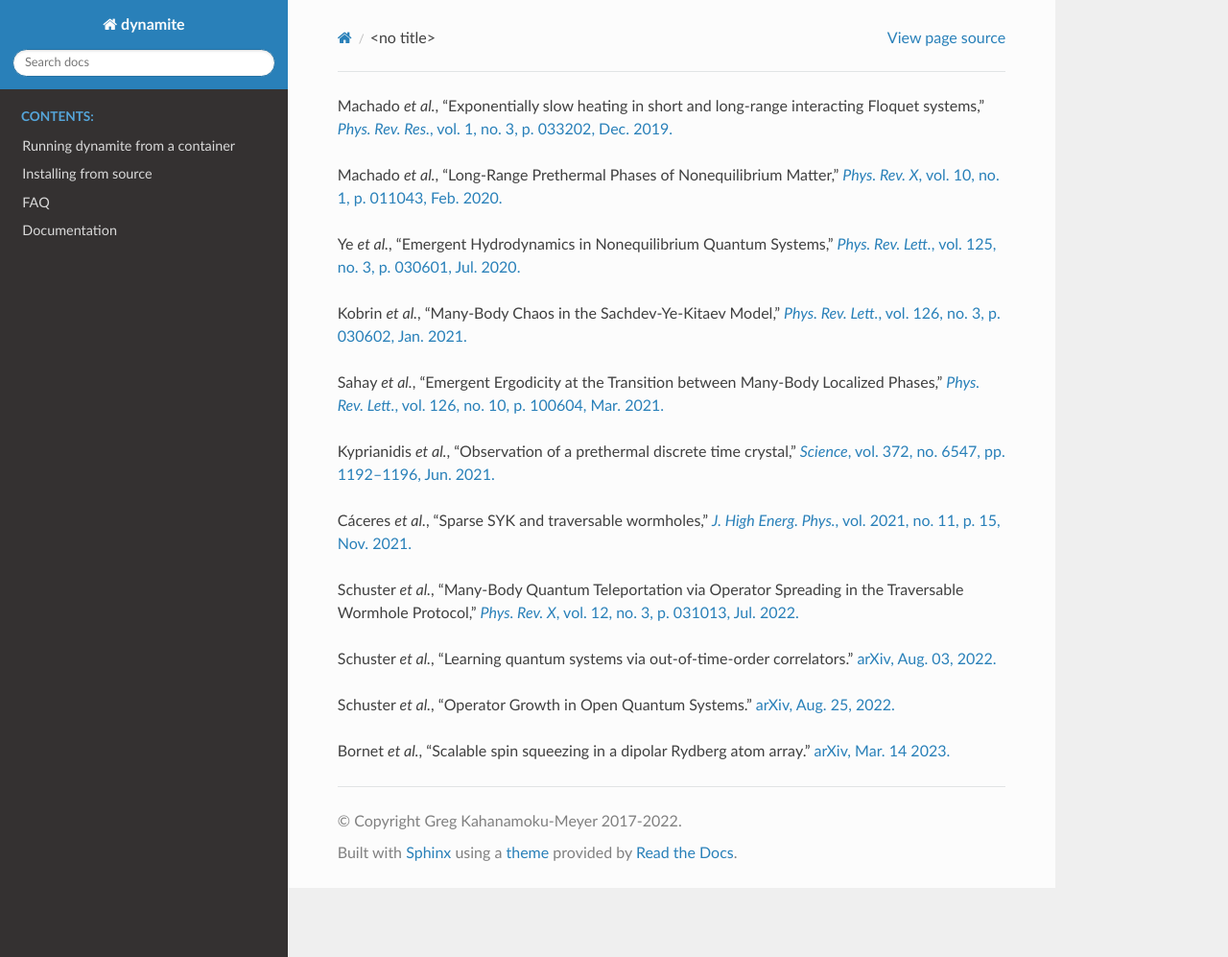
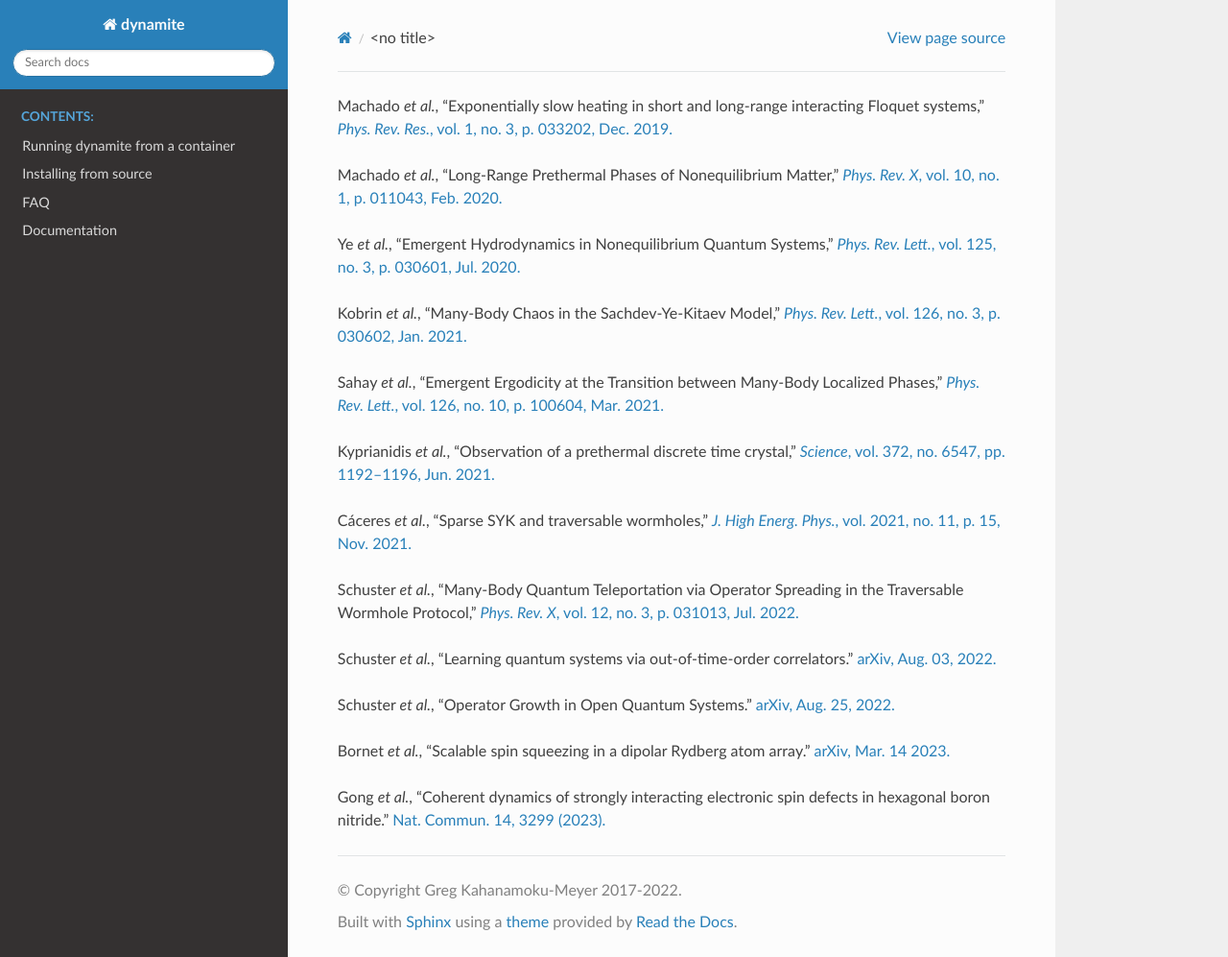
Before and after one commit to GregDMeyer/dynamite, a Sphinx documentation site: the page built from docs/pubs.md, in a window 1280 px wide and 997 px high. Shown: the whole window at 96% size. Built offline with Sphinx 7.4.7 and the Read the Docs theme 2.0.0, drawn with Linux system fonts in a browser that asks for light colours.

Commit message:
add gong paper

```diff
--- a/docs/pubs.md
+++ b/docs/pubs.md
@@ -10,3 +10,4 @@
  - Schuster *et al.*, “Learning quantum systems via out-of-time-order correlators.” [arXiv, Aug. 03, 2022.](http://arxiv.org/abs/2208.02254)
  - Schuster *et al.*, “Operator Growth in Open Quantum Systems.” [arXiv, Aug. 25, 2022.](https://doi.org/10.48550/arXiv.2208.12272)
  - Bornet *et al.*, “Scalable spin squeezing in a dipolar Rydberg atom array.” [arXiv, Mar. 14 2023.](https://doi.org/10.48550/arXiv.2303.08053)
+ - Gong *et al.*, “Coherent dynamics of strongly interacting electronic spin defects in hexagonal boron nitride.” [Nat. Commun. 14, 3299 (2023).](https://doi.org/10.1038/s41467-023-39115-y)
```
